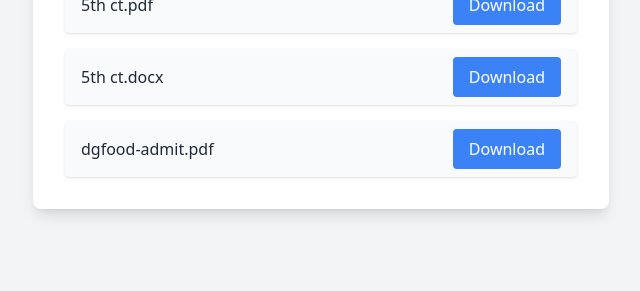
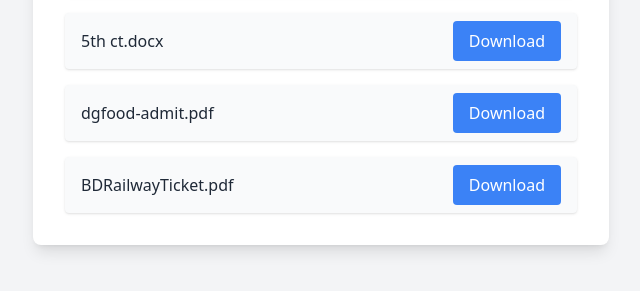
Before and after one commit to emran40989/portable-file, a plain HTML site: page index.html in a window 1280 px wide. Shown: the part 373-664 px from the top of the page, without its empty margins (319-959 px from the left). Drawn offline with nearby package versions, Linux system fonts and the light colour scheme.

Commit message:
rail ticket added

```diff
--- a/index.html
+++ b/index.html
@@ -22,6 +22,12 @@
         <span class="font-medium text-gray-800">dgfood-admit.pdf</span>
         <a href="./files/admit-dgfood.pdf" download class="bg-blue-500 hover:bg-blue-600 text-white px-4 py-2 rounded transition-colors">Download</a>
       </li>
+      </li>
+	<li class="flex items-center justify-between bg-gray-50 px-4 py-2 rounded shadow">
+        <span class="font-medium text-gray-800">BDRailwayTicket.pdf</span>
+        <a href="./files/rail.pdf" download class="bg-blue-500 hover:bg-blue-600 text-white px-4 py-2 rounded transition-colors">Download</a>
+      </li>
+
       <!-- Add more files as needed -->
     </ul>
   </div>
```
Also changed, not shown: 1 other file.
